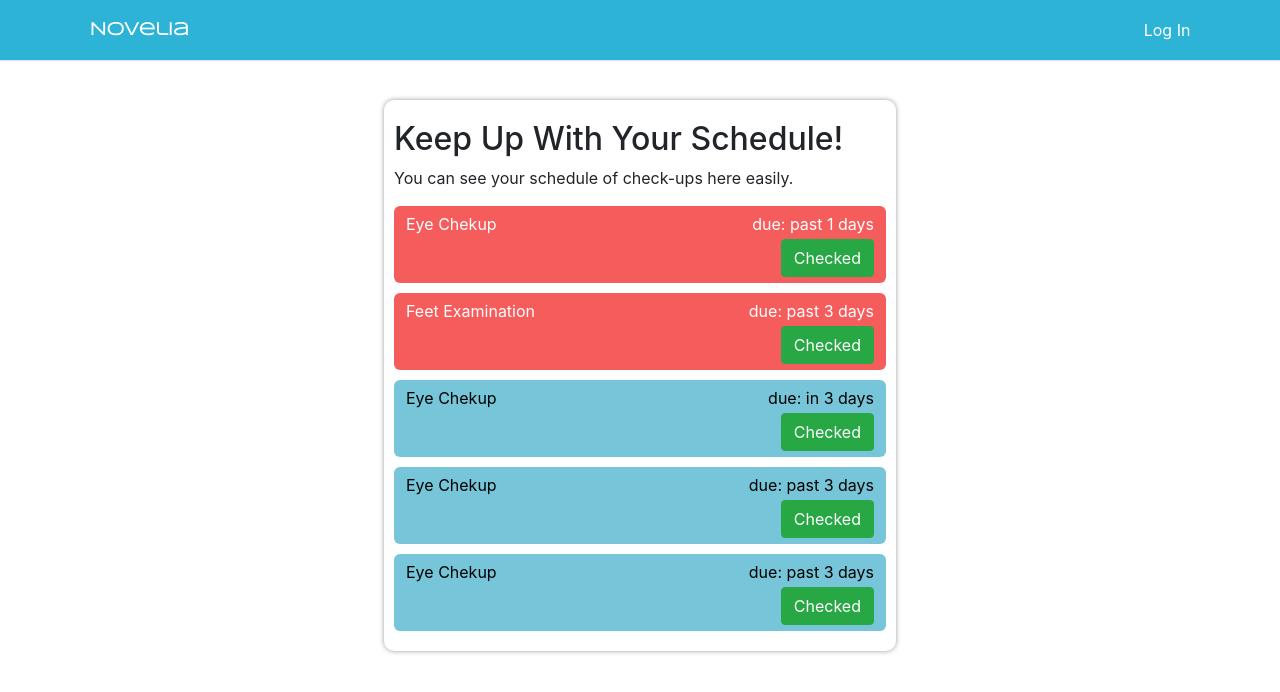
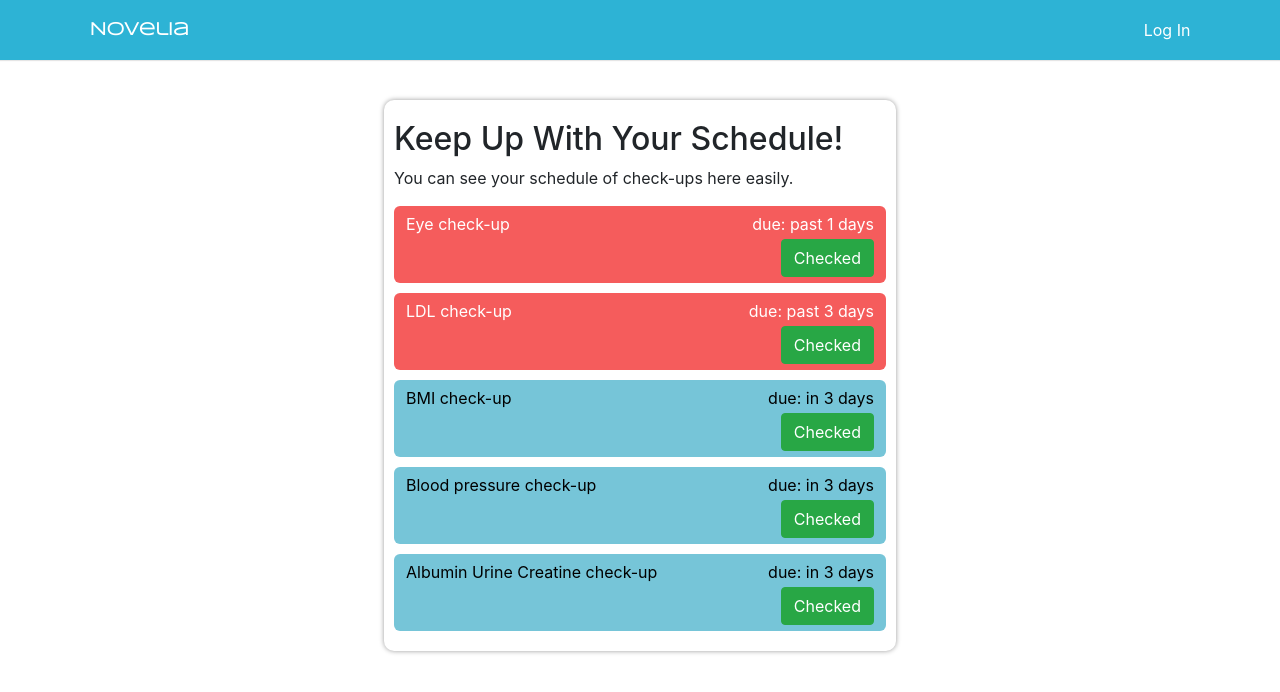
Before and after one commit to EHH2022-Novelio/kidneying-challange, a React (Create React App) app in the folder frontend/: page /Checkups in a window 1280 px wide. Shown: the top 692 px of the page. Built offline with nearby package versions, Linux system fonts and the light colour scheme.

Commit message:
fix landing and checkups

```diff
--- a/frontend/src/components/Chekups/Checkup.jsx
+++ b/frontend/src/components/Chekups/Checkup.jsx
@@ -12,7 +12,7 @@ function Check() {
         <div className="cardContainer">
             <div className="check-card check-card-pastDue">
                 <div className='upperCard'>
-                    <div className="cardTitle">Eye Chekup</div>
+                    <div className="cardTitle">Eye check-up</div>
                     <div className="due">due: past 1 days</div>
                 </div>
                 <div className="cardCont">
@@ -21,7 +21,7 @@ function Check() {
             </div>
             <div className="check-card check-card-pastDue">
             <div className='upperCard'>
-                            <div className="cardTitle">Feet Examination</div>
+                            <div className="cardTitle">LDL check-up</div>
                             <div className="due">due: past 3 days</div>
                         </div>
                         <div className="cardCont">
@@ -30,7 +30,7 @@ function Check() {
             </div>
             <div className="check-card">
             <div className='upperCard'>
-                            <div className="cardTitle">Eye Chekup</div>
+                            <div className="cardTitle">BMI check-up</div>
                             <div className="due">due: in 3 days</div>
                         </div>
                         <div className="cardCont">
@@ -39,8 +39,8 @@ function Check() {
             </div>
             <div className="check-card">
             <div className='upperCard'>
-                            <div className="cardTitle">Eye Chekup</div>
-                            <div className="due">due: past 3 days</div>
+                            <div className="cardTitle">Blood pressure check-up</div>
+                            <div className="due">due: in 3 days</div>
                         </div>
                         <div className="cardCont">
                             <button className="btn btn-success">Checked</button>
@@ -48,8 +48,8 @@ function Check() {
             </div>
             <div className="check-card">
             <div className='upperCard'>
-                            <div className="cardTitle">Eye Chekup</div>
-                            <div className="due">due: past 3 days</div>
+                            <div className="cardTitle">Albumin Urine Creatine check-up</div>
+                            <div className="due">due: in 3 days</div>
                         </div>
                         <div className="cardCont">
                             <button className="btn btn-success">Checked</button>
--- a/frontend/src/components/Dashboard/dashboard.jsx
+++ b/frontend/src/components/Dashboard/dashboard.jsx
@@ -13,7 +13,7 @@ function Dashboard(props) {
                 </div>
                 <div className='check-card check-card-pastDue'>
                     <div className='upperCard'>
-                        <div className="cardTitle">Eye Chekup</div>
+                        <div className="cardTitle">Eye Check-up</div>
                         <div className="due">due: past 3 days</div>
                     </div>
                     <div className="cardCont">
@@ -22,7 +22,7 @@ function Dashboard(props) {
                 </div>
                 <div className='check-card'>
                     <div className='upperCard'>
-                        <div className="cardTitle">Eye Chekup</div>
+                        <div className="cardTitle">Foot Check-up</div>
                         <div className="due">due: in 5 days</div>
                     </div>
                     <div className="cardCont">
@@ -31,7 +31,7 @@ function Dashboard(props) {
                 </div>
                 <div className='check-card'>
                     <div className='upperCard'>
-                        <div className="cardTitle">Eye Chekup</div>
+                        <div className="cardTitle">Triglyceride Check-up</div>
                         <div className="due">due: in 17 days</div>
                     </div>
                     <div className="cardCont">
@@ -46,19 +46,19 @@ function Dashboard(props) {
                 </div>
                 <div className='check-card check-card-history'>
                     <div className='upperCard'>
-                        <div className="cardTitle">Eye Chekup</div>
+                        <div className="cardTitle">Hemoglobin Check-up</div>
                         <div className="due">Completed: 1 days ago</div>
                     </div>
                 </div>
                 <div className='check-card check-card-history'>
                     <div className='upperCard'>
-                        <div className="cardTitle">Eye Chekup</div>
+                        <div className="cardTitle">Cholesterol Check-up</div>
                         <div className="due">Completed: 5 days ago</div>
                     </div>
                 </div>
                 <div className='check-card check-card-history'>
                     <div className='upperCard'>
-                        <div className="cardTitle">Eye Chekup</div>
+                        <div className="cardTitle">ECG Check-up</div>
                         <div className="due">Completed: 17 days ago</div>
                     </div>
                 </div>
--- a/frontend/src/components/LandingPage/Landing.jsx
+++ b/frontend/src/components/LandingPage/Landing.jsx
@@ -3,6 +3,7 @@ import {Link} from "react-router-dom";
 import  { useNavigate } from 'react-router-dom';
 import { useEffect } from 'react';
 import graphImage from '../../img/graph.png'; // Tell webpack this JS file uses this image
+import dashImage from '../../img/dash.png'; // Tell webpack this JS file uses this image
 
 function Landing(props) {
 
@@ -34,7 +35,7 @@ function Landing(props) {
                     <p>You can be sure that you will never miss a check-up. Set reminders for your monthly or annual check-ups. </p>
                 </div>
                 <div>
-                    some Img
+                <img src={dashImage} alt="Graph"  width={600} height={400} />
                 </div>
             </div>
         </section>
```
Also changed, not shown: frontend/src/img/dash.png (added).
